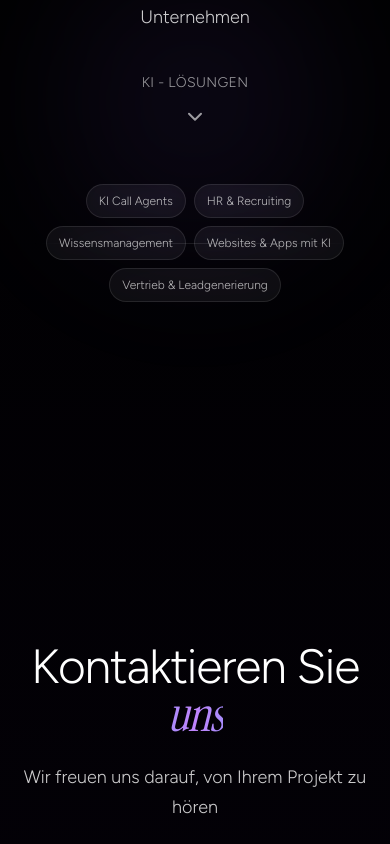
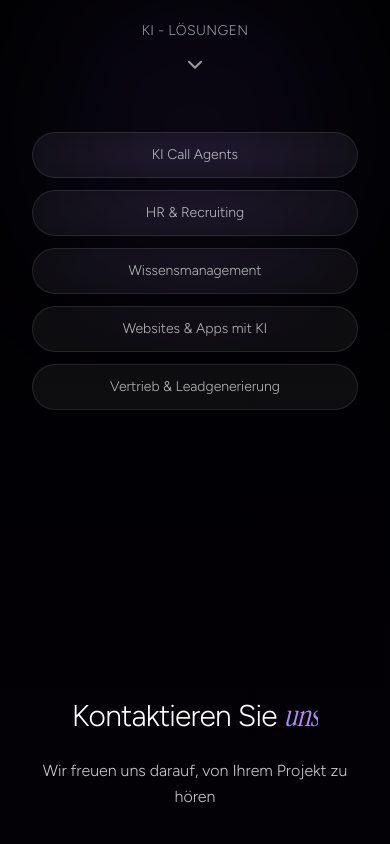
Before and after one commit to felixsoeser-gylt/konektai, a Next.js app: page / in a window 390 px wide. Shown: the part 1220-2064 px from the top of the page. Built offline with nearby package versions, Linux system fonts and the light colour scheme; a web font is replaced by a local one.

Commit message:
fix: resolve mobile layout and ResizeObserver errors
Adjust contact form heading and service tabs for mobile; add global error suppression.

Co-authored-by: null <237801439+felixsoeser-gylt@users.noreply.github.com>

```diff
--- a/app/layout.tsx
+++ b/app/layout.tsx
@@ -5,6 +5,7 @@ import { GeistMono } from "geist/font/mono"
 import { Instrument_Serif } from "next/font/google"
 import "./globals.css"
 import { ErrorBoundary } from "@/components/error-boundary"
+import { ErrorSuppressor } from "@/components/error-suppressor"
 
 const figtree = Figtree({
   subsets: ["latin"],
@@ -53,6 +54,7 @@ html {
         `}</style>
       </head>
       <body className={`${figtree.variable} ${instrumentSerif.variable}`}>
+        <ErrorSuppressor />
         <ErrorBoundary>{children}</ErrorBoundary>
       </body>
     </html>
--- a/components/contact-form.tsx
+++ b/components/contact-form.tsx
@@ -63,10 +63,10 @@ export default function ContactForm() {
 
   return (
     <section id="kontakt" className="relative py-24 overflow-hidden">
-      <div className="max-w-6xl mx-auto">
+      <div className="max-w-6xl mx-auto px-4 sm:px-6">
         {/* Hero section */}
         <div className="text-center mb-16">
-          <h2 className="text-5xl md:text-6xl font-light text-white mb-6 tracking-tight">
+          <h2 className="text-3xl sm:text-4xl md:text-5xl lg:text-6xl font-light text-white mb-6 tracking-tight px-2">
             Kontaktieren Sie{" "}
             <span
               className="font-medium italic"
@@ -82,7 +82,7 @@ export default function ContactForm() {
               uns
             </span>
           </h2>
-          <p className="text-white/80 text-lg md:text-xl font-light max-w-2xl mx-auto leading-relaxed">
+          <p className="text-white/80 text-base sm:text-lg md:text-xl font-light max-w-2xl mx-auto leading-relaxed px-4">
             Wir freuen uns darauf, von Ihrem Projekt zu hören
           </p>
         </div>
--- /dev/null
+++ b/components/error-suppressor.tsx
@@ -0,0 +1,38 @@
+"use client"
+
+import { useEffect } from "react"
+
+export function ErrorSuppressor() {
+  useEffect(() => {
+    // Suppress ResizeObserver errors globally
+    const resizeObserverErrorHandler = (e: ErrorEvent) => {
+      if (
+        e.message === "ResizeObserver loop completed with undelivered notifications." ||
+        e.message === "ResizeObserver loop limit exceeded"
+      ) {
+        e.stopImmediatePropagation()
+        e.preventDefault()
+        return true
+      }
+    }
+
+    window.addEventListener("error", resizeObserverErrorHandler)
+
+    // Also suppress unhandled promise rejections related to ResizeObserver
+    const unhandledRejectionHandler = (e: PromiseRejectionEvent) => {
+      if (e.reason?.message?.includes("ResizeObserver") || e.reason?.toString()?.includes("ResizeObserver")) {
+        e.preventDefault()
+        return true
+      }
+    }
+
+    window.addEventListener("unhandledrejection", unhandledRejectionHandler)
+
+    return () => {
+      window.removeEventListener("error", resizeObserverErrorHandler)
+      window.removeEventListener("unhandledrejection", unhandledRejectionHandler)
+    }
+  }, [])
+
+  return null
+}
--- a/components/services-section.tsx
+++ b/components/services-section.tsx
@@ -165,12 +165,12 @@ export default function ServicesSection() {
 
           <div className="flex justify-center items-center w-full px-2 sm:px-4">
             <div
-              className="relative inline-flex gap-2 sm:gap-3 md:gap-6 flex-wrap justify-center max-w-5xl"
+              className="relative flex flex-col sm:flex-row gap-3 sm:gap-3 md:gap-6 justify-center items-center max-w-5xl w-full sm:w-auto"
               role="tablist"
               aria-label="Service categories"
             >
               {/* Optional: Neural network connecting lines */}
-              <div className="absolute top-1/2 left-0 right-0 h-px bg-gradient-to-r from-transparent via-white/10 to-transparent pointer-events-none" />
+              <div className="absolute top-1/2 left-0 right-0 h-px bg-gradient-to-r from-transparent via-white/10 to-transparent pointer-events-none hidden sm:block" />
 
               {tabs.map((tab, index) => (
                 <button
@@ -180,10 +180,11 @@ export default function ServicesSection() {
                   aria-controls={`panel-${tab.id}`}
                   onClick={() => handleTabClick(tab.id)}
                   className={`
-                    relative px-3 py-2 sm:px-4 sm:py-2.5 md:px-6 md:py-3 rounded-full
-                    text-xs sm:text-sm font-light whitespace-nowrap
+                    relative px-6 py-3 rounded-full
+                    text-sm font-light whitespace-nowrap
                     transition-all duration-400 ease-out
                     backdrop-blur-md border
+                    w-full sm:w-auto
                     ${
                       activeTab === tab.id
                         ? "bg-white/10 text-white border-white/30 shadow-lg shadow-violet-500/30"
@@ -262,16 +263,12 @@ export default function ServicesSection() {
           >
             <div className="flex justify-center items-center">
               <div
-                className="relative inline-flex gap-2 sm:gap-3 md:gap-6 overflow-x-auto scrollbar-hide pb-2 px-2 sm:px-0"
+                className="relative flex flex-col sm:flex-row gap-3 sm:gap-3 md:gap-6 justify-center items-center w-full sm:w-auto max-w-full px-2 sm:px-0"
                 role="tablist"
                 aria-label="Service categories"
-                style={{
-                  maxWidth: "100%",
-                  WebkitOverflowScrolling: "touch",
-                }}
               >
                 {/* Optional: Neural network connecting lines */}
-                <div className="absolute top-1/2 left-0 right-0 h-px bg-gradient-to-r from-transparent via-white/10 to-transparent pointer-events-none" />
+                <div className="absolute top-1/2 left-0 right-0 h-px bg-gradient-to-r from-transparent via-white/10 to-transparent pointer-events-none hidden sm:block" />
 
                 {tabs.map((tab) => (
                   <button
@@ -281,10 +278,11 @@ export default function ServicesSection() {
                     aria-controls={`panel-${tab.id}`}
                     onClick={() => handleTabClick(tab.id)}
                     className={`
-                      relative px-3 py-2 sm:px-4 sm:py-2.5 md:px-6 md:py-3 rounded-full
-                      text-xs sm:text-sm font-light whitespace-nowrap
+                      relative px-6 py-3 rounded-full
+                      text-sm font-light whitespace-nowrap
                       transition-all duration-400 ease-out
-                      backdrop-blur-md border flex-shrink-0
+                      backdrop-blur-md border
+                      w-full sm:w-auto
                       ${
                         activeTab === tab.id
                           ? "bg-white/10 text-white border-white/30 shadow-lg shadow-violet-500/30"
```
